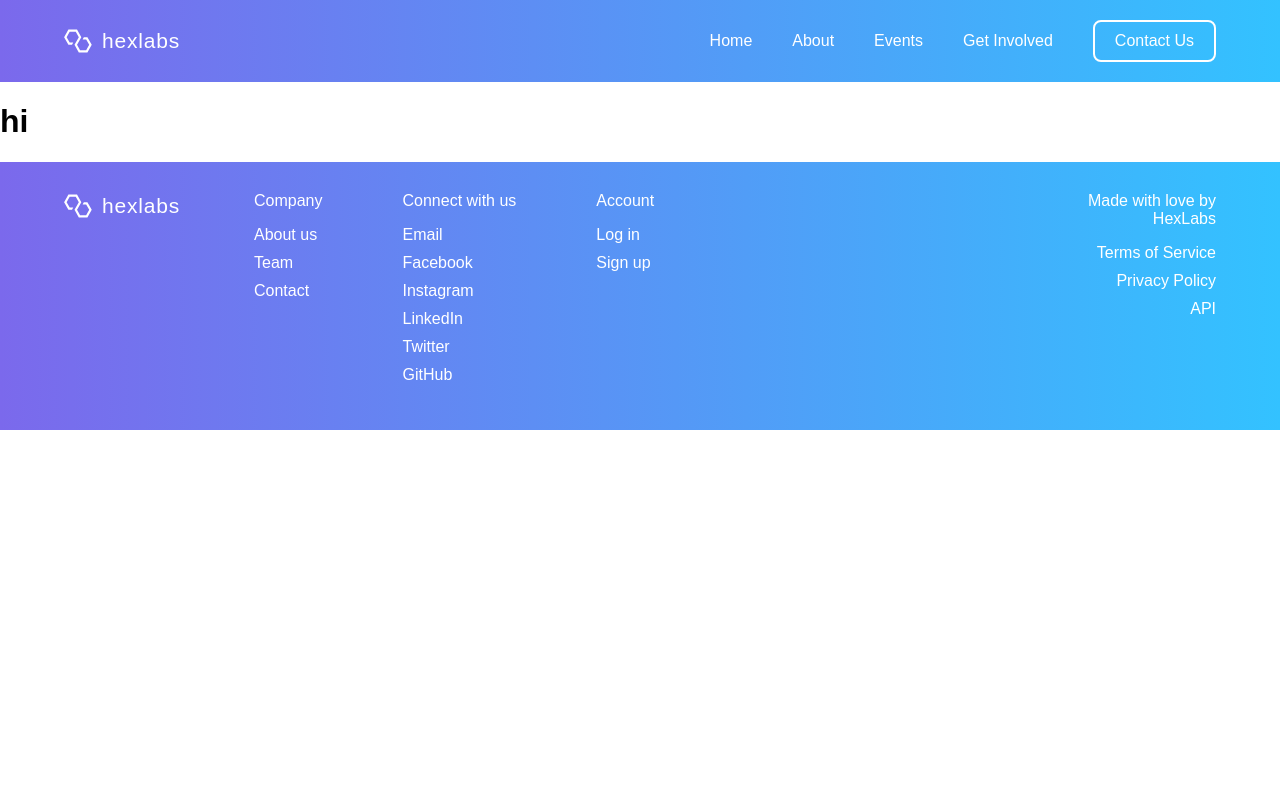
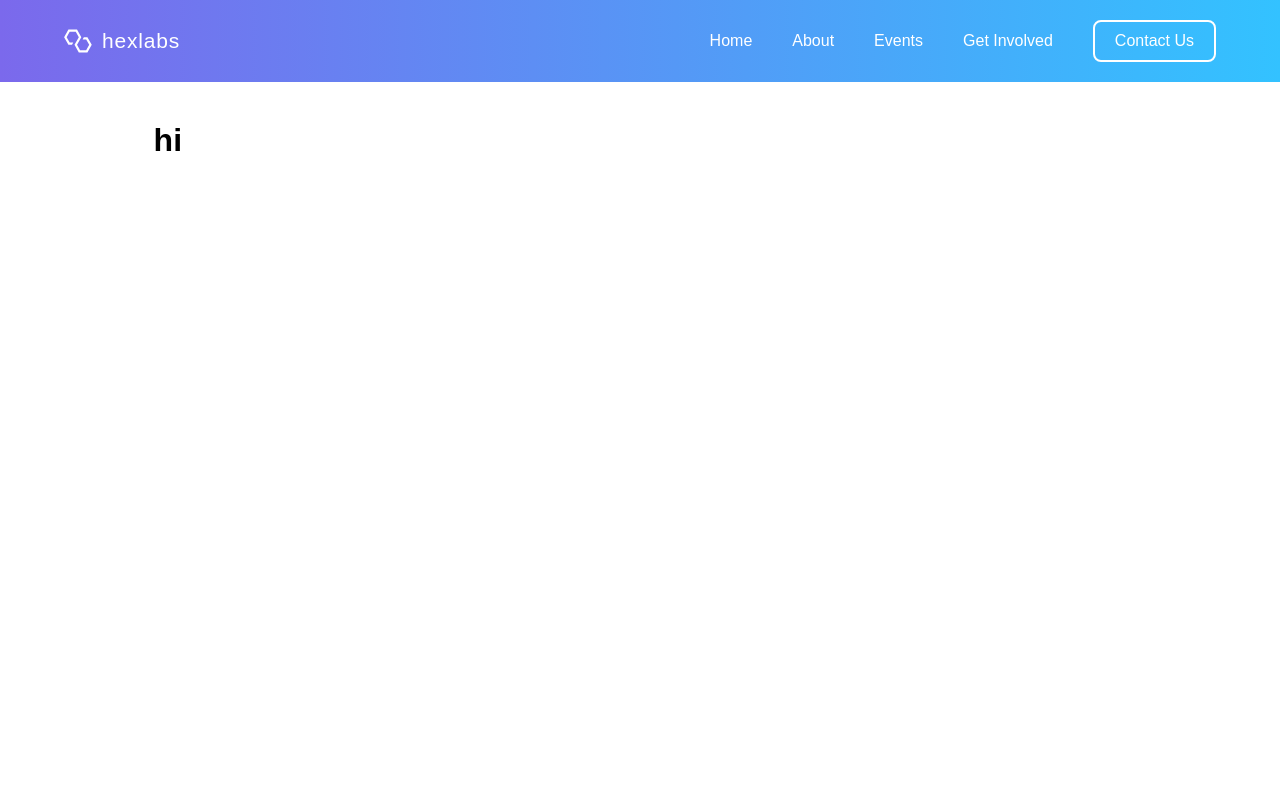
Before and after one commit to HackGT/hexlabs-website, a Next.js app: page / in a window 1280 px wide. Shown: the top 800 px of the page. Built offline with nearby package versions, Linux system fonts and the light colour scheme; a web font is replaced by a local one.

Commit message:
style main content

```diff
--- a/components/footer.module.css
+++ b/components/footer.module.css
@@ -4,7 +4,7 @@
 
   display: grid;
   padding: 30px 5%;
-  grid-template-columns: minmax(50px, 150px) minmax(50px, auto) 0.3fr;
+  grid-template-columns: minmax(50px, 150px) minmax(50px, auto) 1fr;
 }
 
 .footer ul {
--- a/styles/main.css
+++ b/styles/main.css
@@ -19,7 +19,8 @@ body {
 }
 
 main {
-
+  margin: 40px 12%;
+  min-height: 100vh;
 }
 
 a {
```
